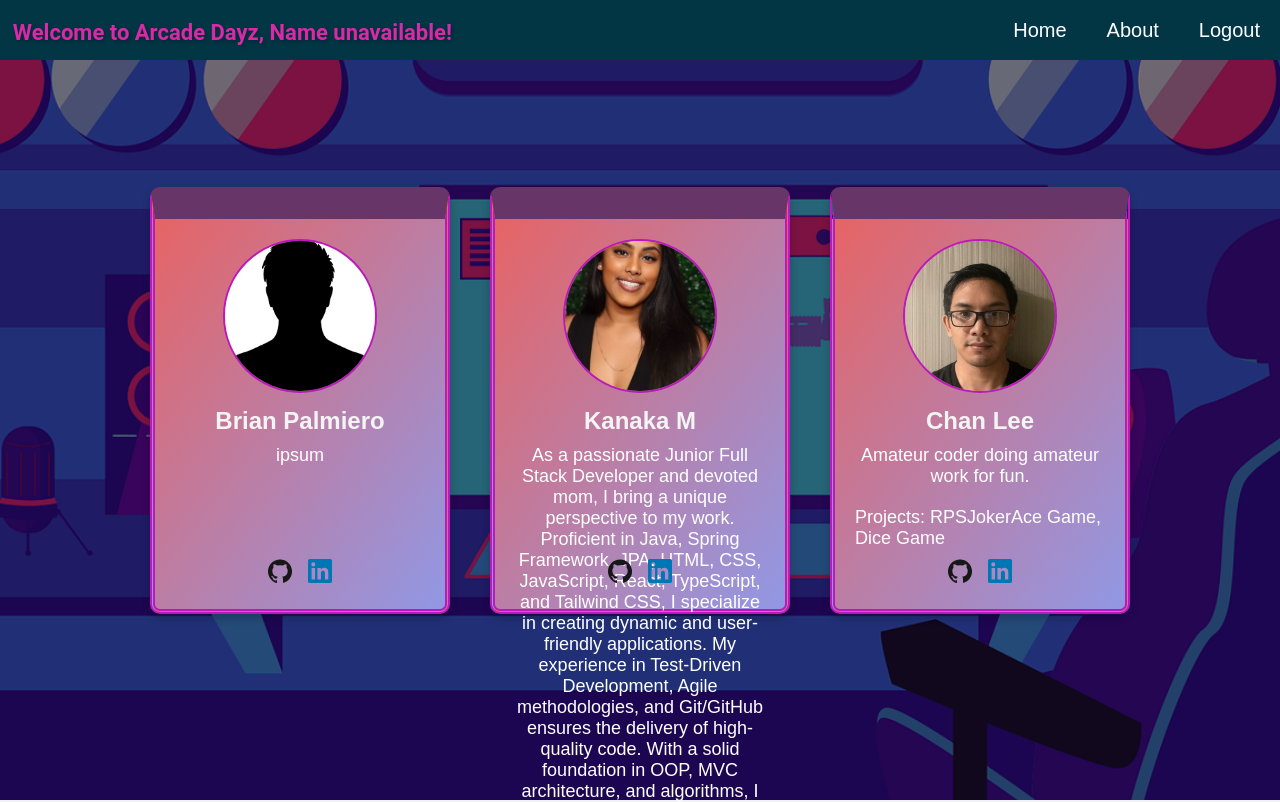
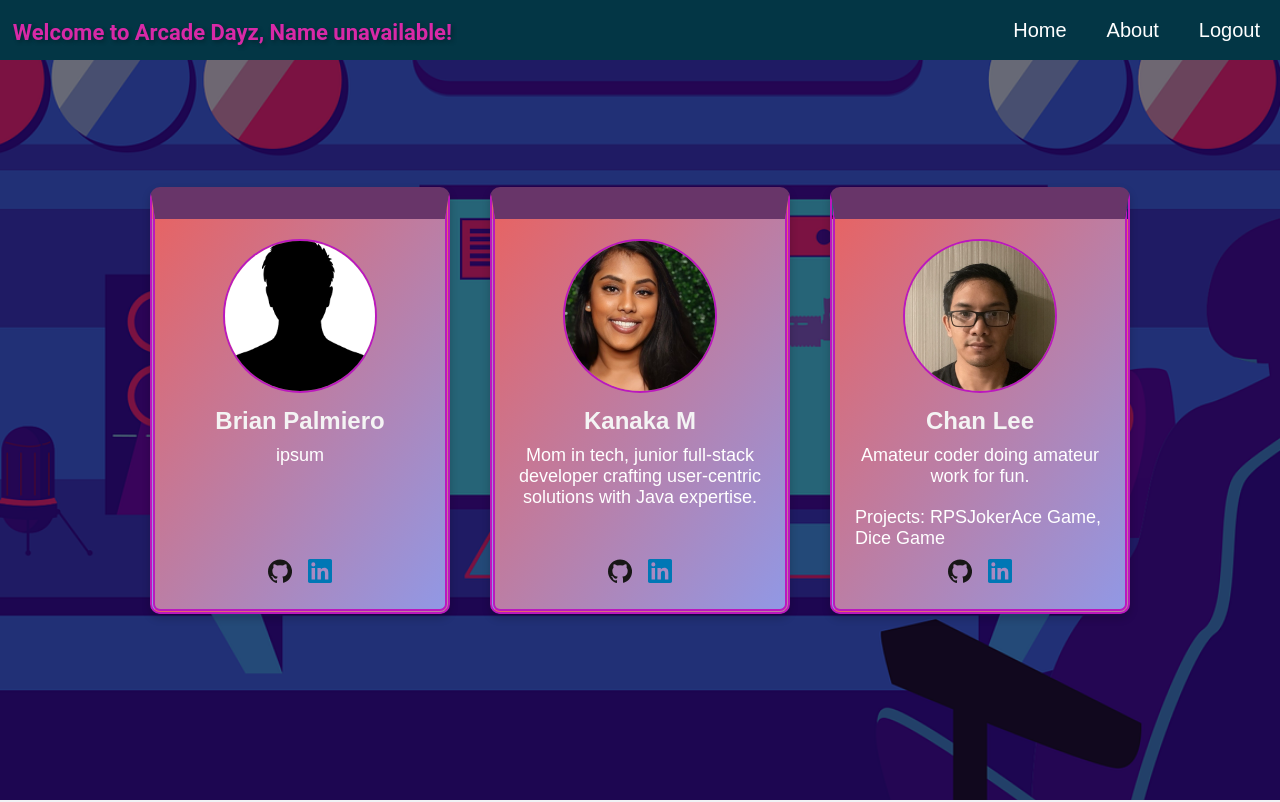
Before and after one commit to WeCanCodeIT/arcade-dayz-team-super-awesome, a React (Create React App) app in the folder Frontend/: page /AboutPage in a window 1280 px wide. Shown: the top 802 px of the page. Built offline with nearby package versions, Linux system fonts and the light colour scheme.

Commit message:
fixed profile info and updated navbar issue

```diff
--- a/Frontend/src/pages/AboutPage.jsx
+++ b/Frontend/src/pages/AboutPage.jsx
@@ -4,7 +4,7 @@ import "../pages/AboutPageStyle.css";
 import "../components/NavBar.css";
 import profile from "../pages/ProfileImage/profile.jpeg";
 import Chan from "../pages/ProfileImage/Chan.jpg";
-import Kanaka from "../pages/ProfileImage/kanakas-profile-picture.JPG"
+import Kanaka from "../pages/ProfileImage/Kanaka.jpg";
 
 function AboutPage() {
   const profiles = [
@@ -19,7 +19,7 @@ function AboutPage() {
     {
       name: "Kanaka M",
       description:
-        "As a passionate Junior Full Stack Developer and devoted mom, I bring a unique perspective to my work. Proficient in Java, Spring Framework, JPA, HTML, CSS, JavaScript, React, TypeScript, and Tailwind CSS, I specialize in creating dynamic and user-friendly applications. My experience in Test-Driven Development, Agile methodologies, and Git/GitHub ensures the delivery of high-quality code. With a solid foundation in OOP, MVC architecture, and algorithms, I thrive on solving complex challenges. My role as a mom has taught me resilience, time management, and empathy, which I integrate into my tech career to foster collaboration, adaptability, and creativity. I am enthusiastic about applying my skills and diverse experiences to drive innovation in the tech industry.",
+        "Mom in tech, junior full-stack developer crafting user-centric solutions with Java expertise.",
       imageUrl: Kanaka,
       github: "https://github.com/kanaka19",
       linkedin: "https://www.linkedin.com/in/kanaka-meier-b431a2129/",
--- a/Frontend/src/pages/PongGamePage.js
+++ b/Frontend/src/pages/PongGamePage.js
@@ -2,6 +2,7 @@ import React, { useState } from "react";
 import "./pong-game.css";
 import Header from "../components/PongHeader";
 import GameCanvas from "../components/GameCanvas";
+import Navbar from "./NavBar";
 
 const PongGamePage = () => {
   const [score, setScore] = useState({ player1: 0, player2: 0 });
@@ -19,6 +20,7 @@ const PongGamePage = () => {
           <GameCanvas updateScore={updateScore} />
         </div>
       </div>
+      <Navbar />
     </div>
   );
 };
```
Also changed, not shown: Frontend/src/pages/ProfileImage/Kanaka.jpg (added), Frontend/src/pages/ProfileImage/kanakas-profile-picture.JPG (deleted).
